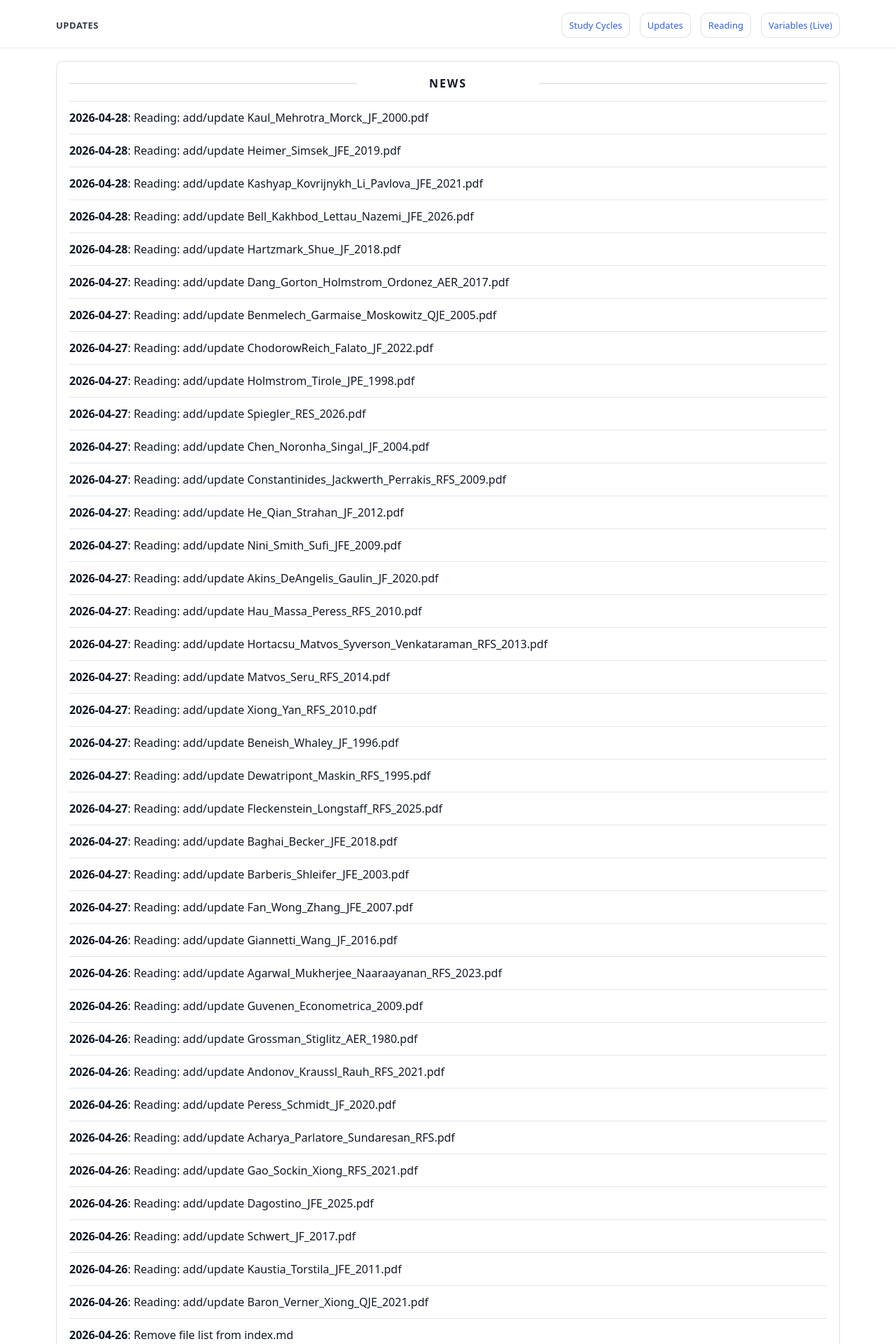
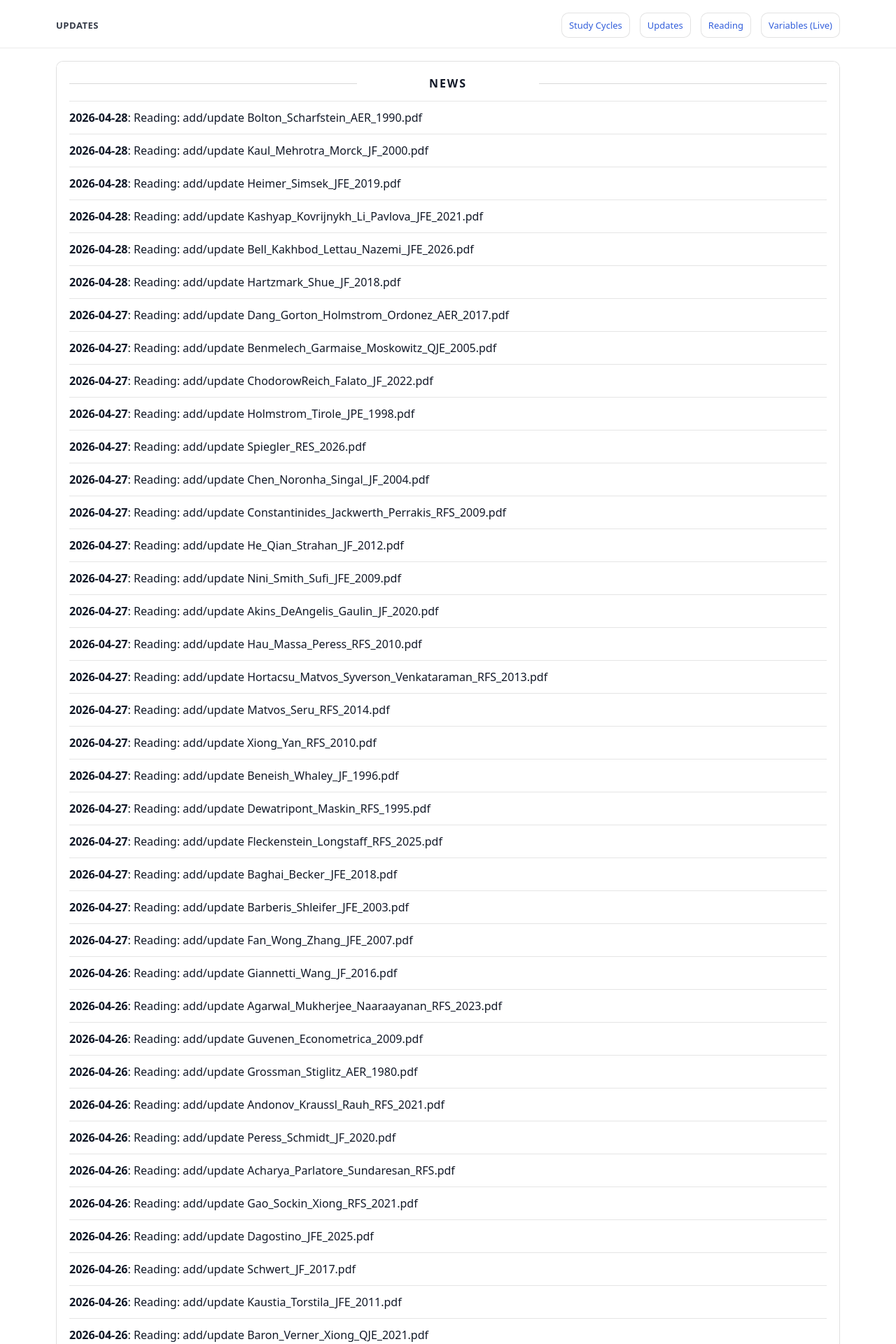
Before and after one commit to yaxinzn/study-archive, a Jekyll site: the page built from updates/index.md, in a window 1280 px wide. Shown: the top 1920 px of the page at 70% size. Built offline with Jekyll 4.4.1, drawn with Linux system fonts in a browser that asks for light colours; some of the changed text lies outside the part shown.

Commit message:
chore: update NEWS feed

```diff
--- a/_data/news.yml
+++ b/_data/news.yml
@@ -1,4 +1,7 @@
 # Auto-generated update history (sorted newest -> oldest). Do not edit manually.
+- ts: "1777326752"
+  date: "2026-04-28"
+  title: "Reading: add/update Bolton_Scharfstein_AER_1990.pdf"
 - ts: "1777326373"
   date: "2026-04-28"
   title: "Reading: add/update Kaul_Mehrotra_Morck_JF_2000.pdf"
```
